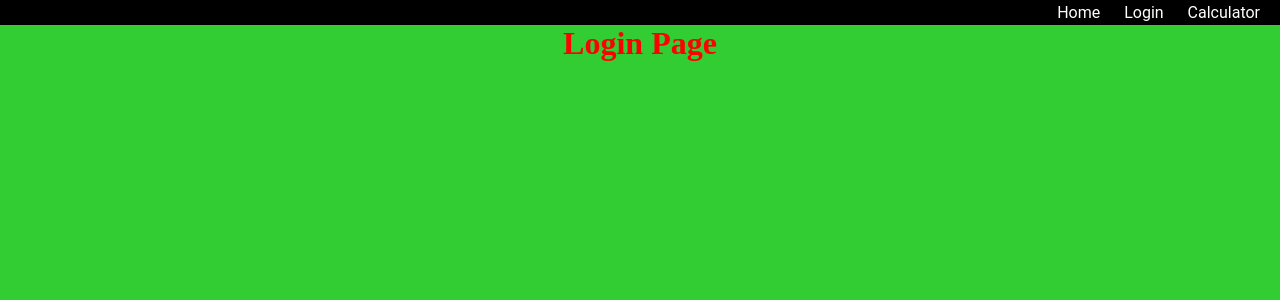
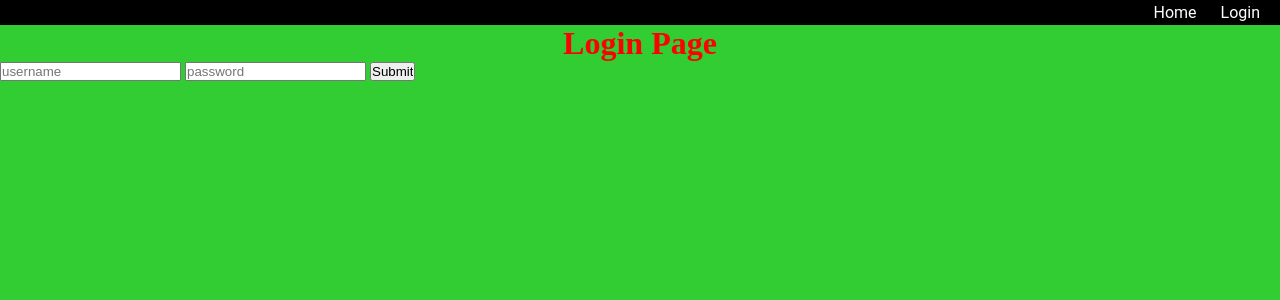
Before and after one commit to IOSCoderChamp/Stocks, a Flask app: page /login in a window 1280 px wide. Shown: the top 300 px of the page. Run offline with Flask 3, Linux system fonts and the light colour scheme.

Commit message:
login and logout

```diff
--- a/main.py
+++ b/main.py
@@ -1,22 +1,30 @@
-from flask import Flask, render_template, request
+from flask import *
+import random
 
 app = Flask(__name__)
+app.secret_key =str(random.randbytes(16))
 
-@app.route("/login")
+@app.route("/login", methods=["GET", "POST"])
 def login():
-    return render_template('login.html')
+    if request.method == "POST":
+
+        username = request.form["username"]
+        password = request.form["password"]
+
+        if username == "DhruvaYeetz" and password == "123456dhruva":
+            session["user"] = username
+            return redirect(url_for("index"))
+        elif username =="FRIENDSHIP POWER" and password == "PFUDOR":
+            session["user"] = username
+            return redirect(url_for("index"))
+
+    return render_template('login.html', username=session.get("user"))
 
 @app.route("/")
 def index():
-    return render_template('index.html')
+    return render_template('index.html', username=session.get("user"))
 
-@app.route("/calculator", methods=["GET", "POST"])
-def calc():
-    x = request.form.get('x')
-    y = request.form.get('y')
-    ans = 0
-    if x is not None and y is not None:
-        ans = int(x) + int(y)
-
-
-    return render_template("calc.html", ans=ans)
+@app.route("/logout")
+def logout():
+    del session["user"]
+    return redirect(url_for("login"))
--- a/templates/base.html
+++ b/templates/base.html
@@ -11,8 +11,12 @@
     <body>
         <nav>
             <a href="/" id="link1">Home</a>
-            <a href="/login" id="link2">Login</a>
-            <a href="/calculator" id="link3">Calculator</a>
+            {% if username %}
+                <a href="/logout">Logout</a>
+            {% else %}
+                <a href="/login" id="link2">Login</a>
+            {% endif %}
+
         </nav>
         {% block content %}
         {% endblock %}
--- a/templates/login.html
+++ b/templates/login.html
@@ -1,4 +1,9 @@
 {% extends "base.html" %}
 {% block content %}
 <h1>Login Page</h1>
+<form method="post">
+    <input type="text" name="username" placeholder="username" />
+    <input type="password" name="password" placeholder="password" />
+    <input type="submit" />
+</form>
 {% endblock %}
```
Also changed, not shown: templates/calc.html (deleted, +0 -11 lines).
